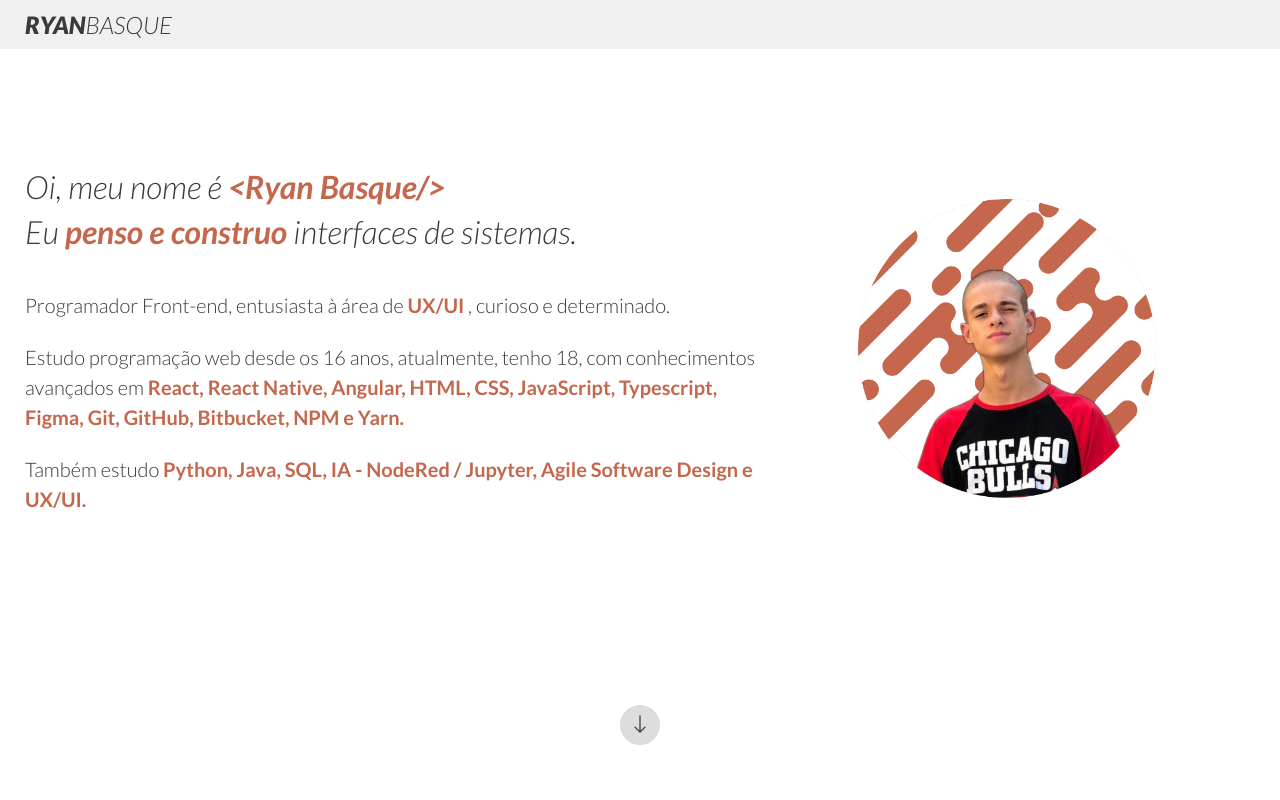
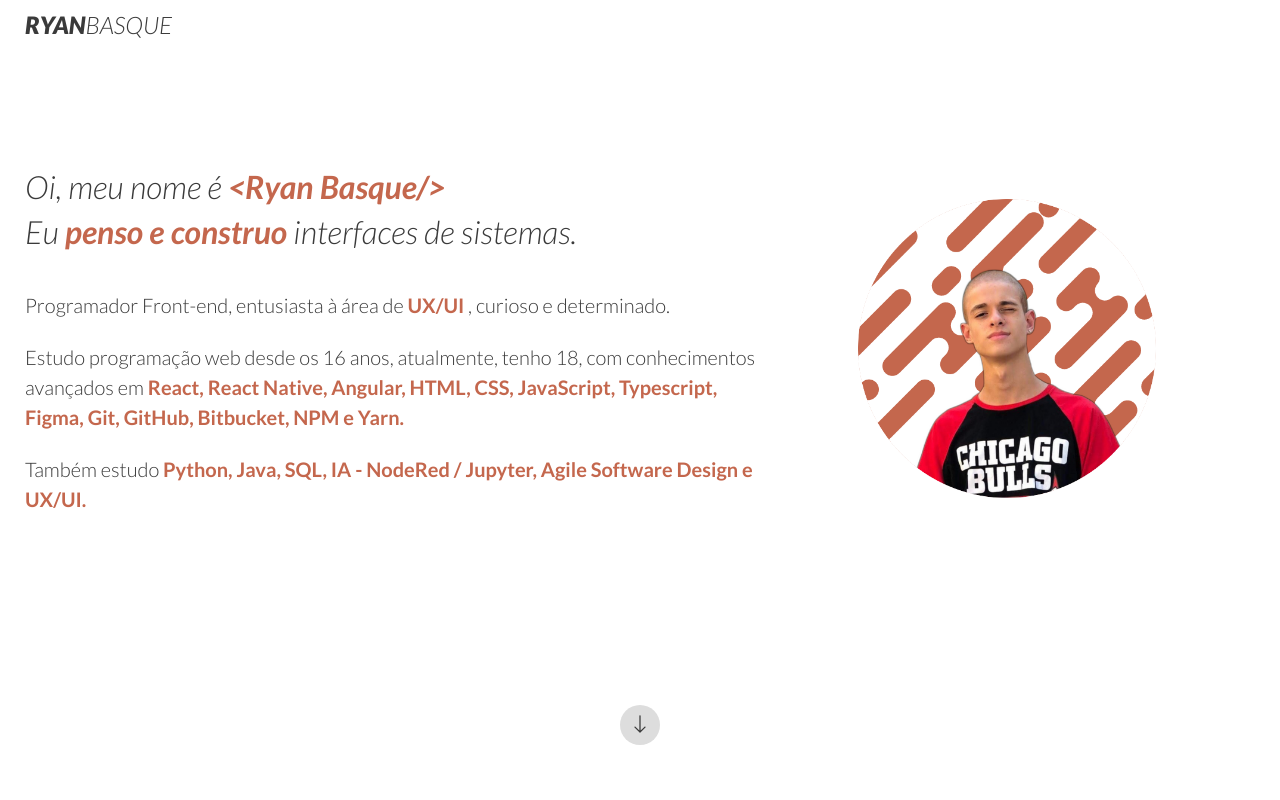
Before and after one commit to RyanBasque/ryan-basque-portifolio, a React (Create React App) app: page / in a window 1280 px wide. Shown: the top 800 px of the page. Built offline with nearby package versions, Linux system fonts and the light colour scheme; no server answers; the database is empty.

Commit message:
fix: headerBar background-color

```diff
--- a/src/components/organisms/pageDefault/index.tsx
+++ b/src/components/organisms/pageDefault/index.tsx
@@ -12,6 +12,7 @@ const PageDefault = ({ children }: PageDefaultProps) => {
     const topHeight = window.pageYOffset;
     const elementHeight =
       document.getElementById("firstContainer")?.offsetHeight;
+
     elementHeight && setShowBlack(topHeight > elementHeight + 40);
     setFadeBlur(topHeight > 50);
   });
--- a/src/components/organisms/pageDefault/styles.ts
+++ b/src/components/organisms/pageDefault/styles.ts
@@ -6,7 +6,8 @@ interface HeaderBarProps {
 }
 
 export const PageHeaderContainer = styled.header<HeaderBarProps>`
-    background-color: ${({ showBlur, showBlack }) => (showBlur && showBlack) ? 'rgba(0, 0, 0, 0.08)': 'rgba(0, 0, 0, 0.06)'};
+    background-color: ${({ showBlur }) => (showBlur) && 'rgba(0, 0, 0, 0.06)'};
+    background-color: ${({ showBlack }) => (showBlack) && 'rgba(0, 0, 0, 0.08)'};
     z-index: 10;
 
     height: auto;
```
